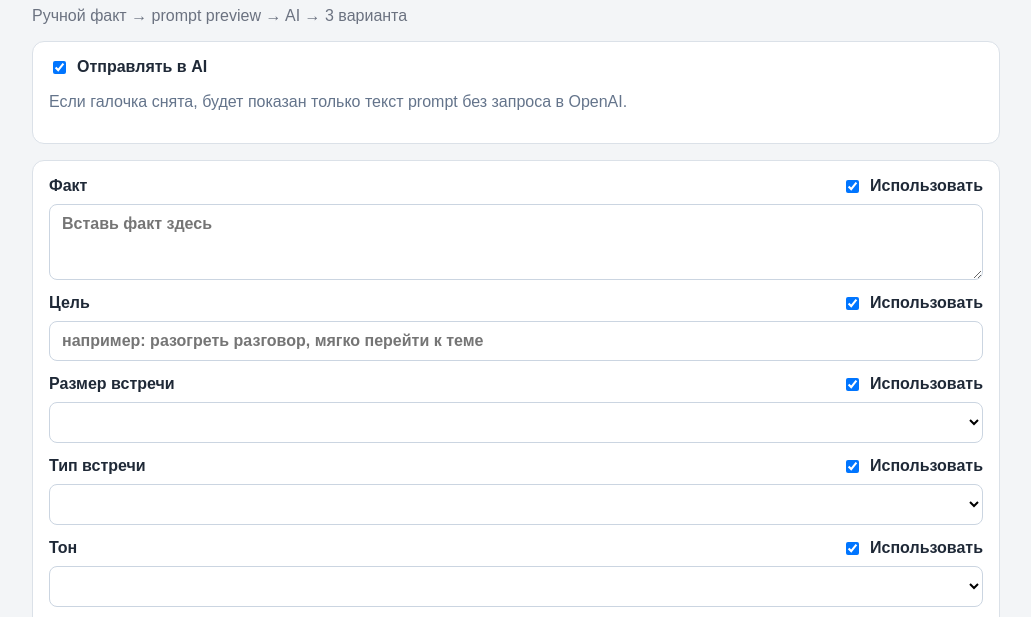
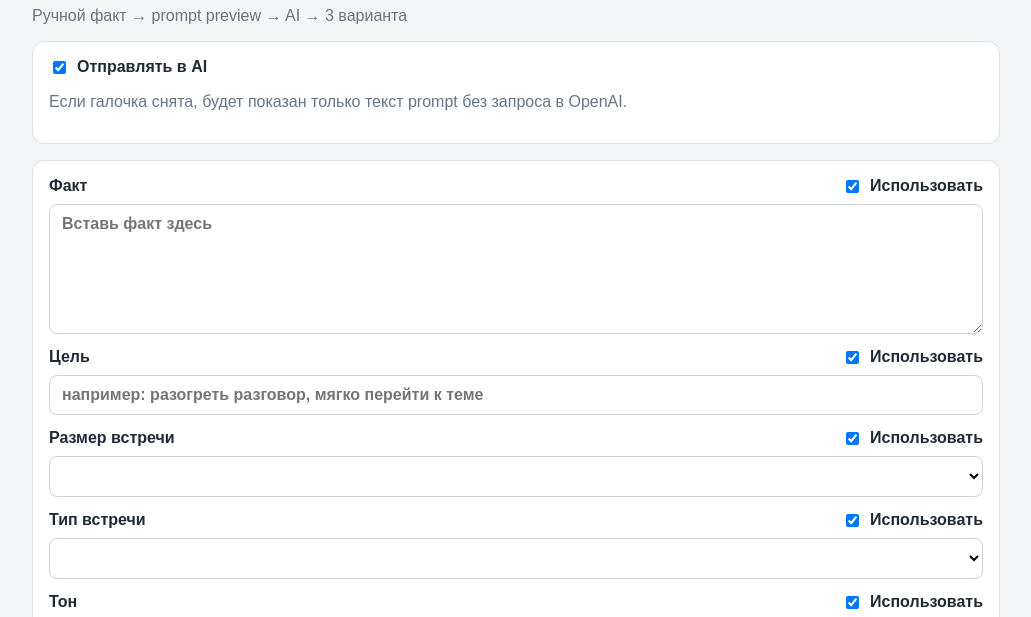
Before and after one commit to per2010ui/smalltalk-pilot, a website: page public/index.html in a window 1280 px wide. Both pictures are taken after a click on the button "Генерация". Shown: the part 147-764 px from the top of the page, without its empty margins (124-1155 px from the left). Drawn offline with Linux system fonts and the light colour scheme; no server answers.

```diff
--- a/public/index.html
+++ b/public/index.html
@@ -109,7 +109,7 @@
               Использовать
             </label>
           </span>
-          <textarea id="factText" rows="3" placeholder="Вставь факт здесь"></textarea>
+          <textarea id="factText" rows="6" placeholder="Вставь факт здесь"></textarea>
         </label>
 
         <label>
```
